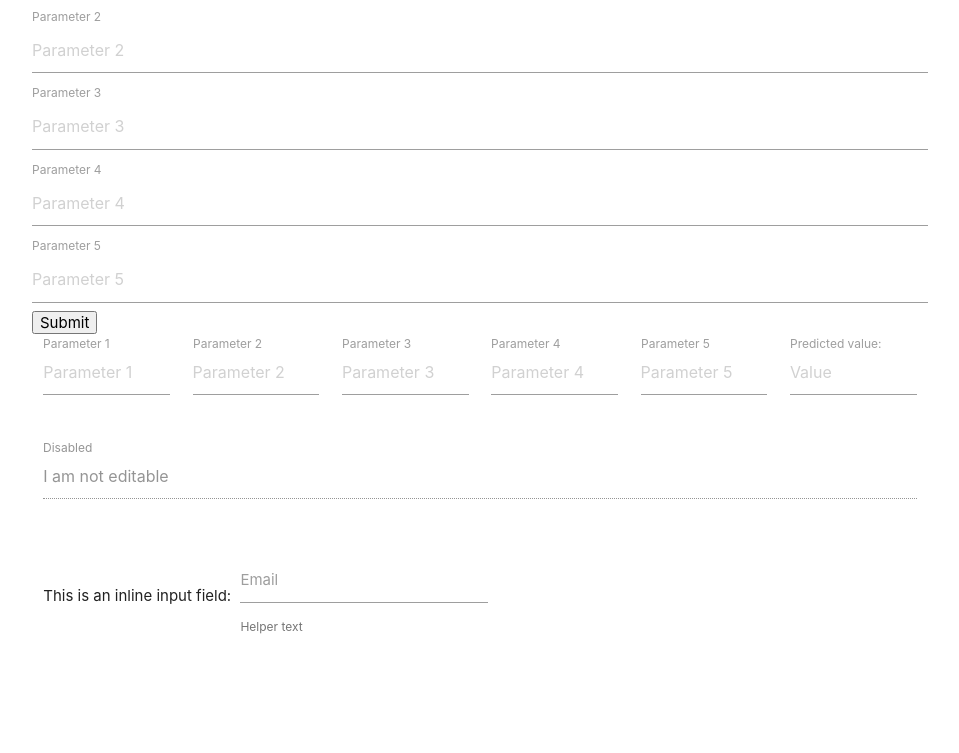
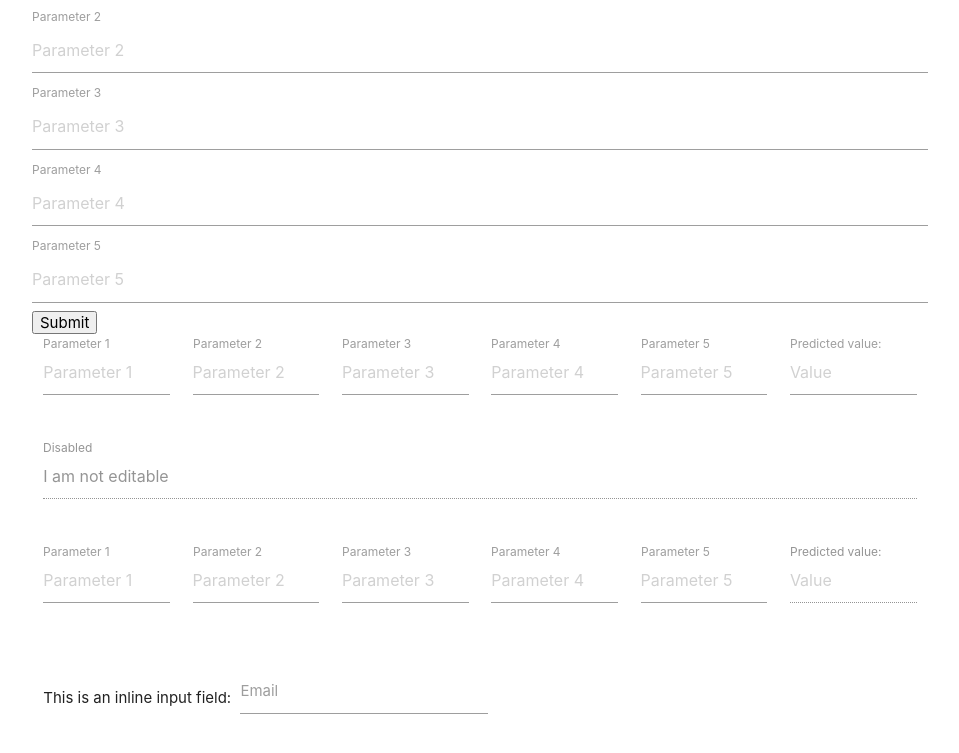
Before and after one commit to kuamirul/nodejs-ex, a website: page views/index.html in a window 1280 px wide. Shown: the part 261-1014 px from the top of the page, without its empty margins (160-1119 px from the left). Before the commit the page ends 972 px from the top, so only its background shows below. Drawn offline with nearby package versions, Linux system fonts and the light colour scheme.

Commit message:
Update index.html

```diff
--- a/views/index.html
+++ b/views/index.html
@@ -73,10 +73,38 @@
           <label for="param_">Predicted value:</label>
         </div>
       </div>
+
       <div class="row">
         <div class="input-field col s12">
           <input disabled value="I am not editable" id="disabled" type="text" class="validate">
           <label for="disabled">Disabled</label>
+        </div>
+      </div>
+
+      <div class="row">
+        <div class="input-field inline col s2">
+          <input placeholder="Parameter 1" id="param_1" type="text" class="validate">
+          <label for="param_1">Parameter 1</label>
+        </div>
+		<div class="input-field inline col s2">
+          <input placeholder="Parameter 2" id="param_2" type="text" class="validate">
+          <label for="param_2">Parameter 2</label>
+        </div>
+		<div class="input-field inline col s2">
+          <input placeholder="Parameter 3" id="param_3" type="text" class="validate">
+          <label for="param_3">Parameter 3</label>
+        </div>
+		<div class="input-field inline col s2">
+          <input placeholder="Parameter 4" id="param_4" type="text" class="validate">
+          <label for="param_4">Parameter 4</label>
+        </div>
+		<div class="input-field inline col s2">
+          <input placeholder="Parameter 5" id="param_5" type="text" class="validate">
+          <label for="param_5">Parameter 5</label>
+        </div>
+		<div class="input-field inline col s2">
+          <input disabled placeholder="Value" id="out_value" type="text" class="validate">
+          <label for="param_">Predicted value:</label>
         </div>
       </div>
 
@@ -86,7 +114,7 @@
           <div class="input-field inline">
             <input id="email_inline" type="email" class="validate">
             <label for="email_inline">Email</label>
-            <span class="helper-text" data-error="wrong" data-success="right">Helper text</span>
+            <!-- <span class="helper-text" data-error="wrong" data-success="right">Helper text</span> -->
           </div>
         </div>
       </div>
```
